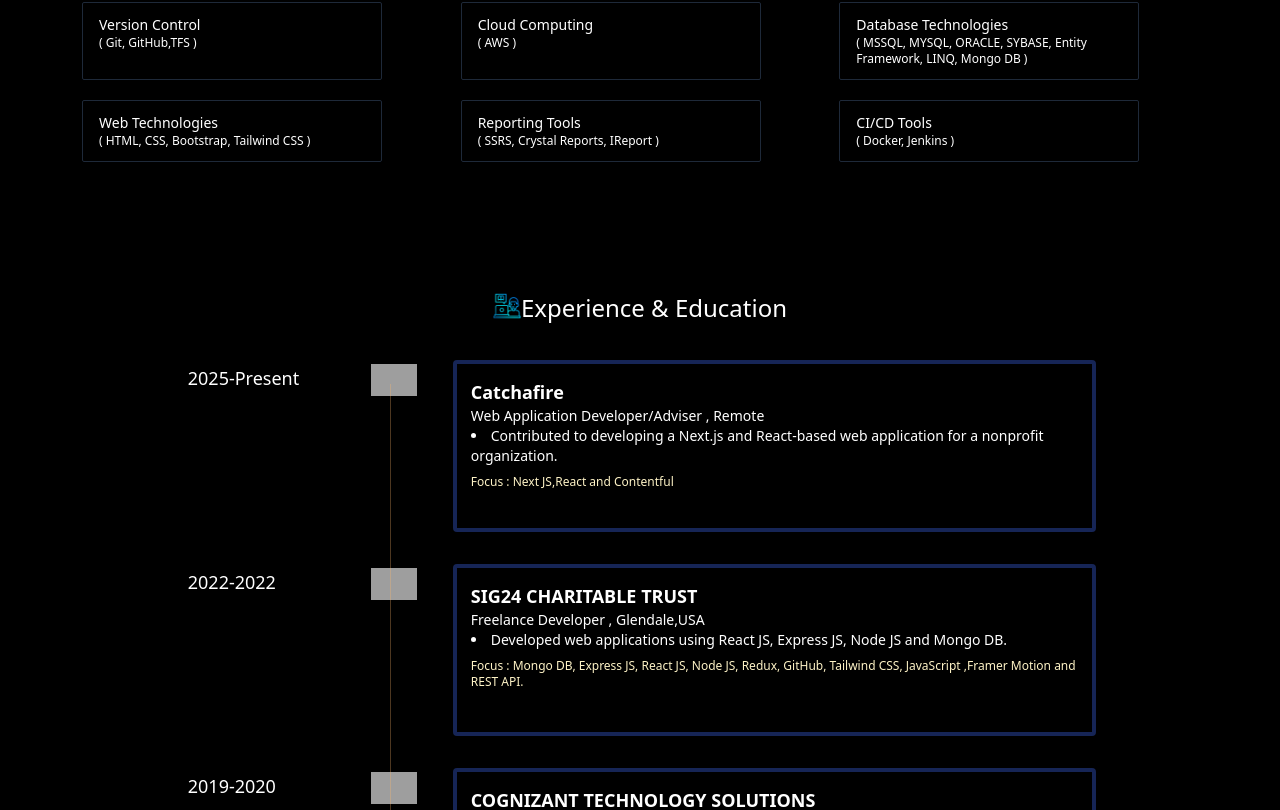
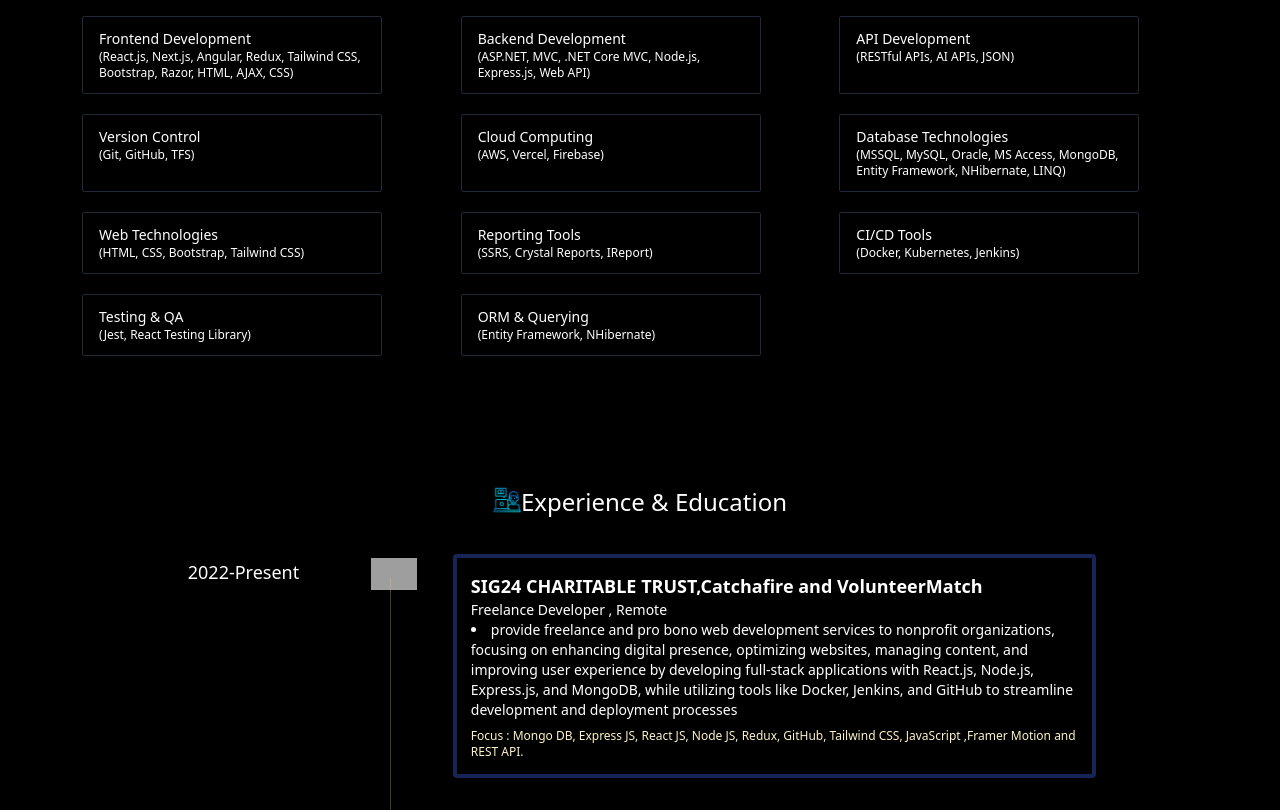
Before and after one commit to gopikalakshmia/portfolio, a React (Vite) app: page / in a window 1280 px wide. Shown: the part 1610-2420 px from the top of the page. Built offline with nearby package versions, Linux system fonts and the light colour scheme; grey boxes are pictures that could not be loaded.

Commit message:
added new skills

```diff
--- a/src/Components/About.jsx
+++ b/src/Components/About.jsx
@@ -20,6 +20,8 @@
              <p>Currently upskilling in React through various courses to stay ahead in the ever-evolving tech landscape.
                 I love learning new technologies and applying them to build efficient, scalable solutions. </p>
              <br/>
+             <p>I am also actively volunteering as a web developer with Catchafire and VolunteerMatch, contributing to nonprofit projects and using my skills to make a positive impact in the community. </p>
+             <br/>
              <p>I am back with a fresh set of eyes, excited for new opportunities and challenges—let’s connect 😀 </p>
         </div>
         <motion.div className="max-md:hidden md:visible w-2/4 "
--- a/src/Components/Experience.jsx
+++ b/src/Components/Experience.jsx
@@ -20,7 +20,7 @@
               <div key={exp.id} className=" flex flex-initial  ">
                 <div className="max-sm:hidden md:p-5 md:w-1/5">{exp.date}</div>
                 {exp.type === "work" ? (
-                  <div className="max-sm:hidden md: bg-orange-300 w-px h-51 border-.5 translate-x-10 translate-y-10 opacity-30"></div>
+                  <div className="max-sm:hidden md: bg-orange-300 w-px h-60 border-.5 translate-x-10 translate-y-10 opacity-30"></div>
                 ) : (
                   ""
                 )}
--- a/src/assets/Timeline.js
+++ b/src/assets/Timeline.js
@@ -14,7 +14,7 @@
     company: "COGNIZANT TECHNOLOGY SOLUTIONS",
     location: "Coimbatore,India",
     role: "Software Developer",
-    date: "2015-2018",
+    date: "2014-2020",
     type: "work",
     skills:
       "Angular, ASP.Net, MVC, SQL, TypeScript, JSON, AJAX, Entity Framework, GIT, NHibernate, MSSQL, HTML, Bootstrap, TFS, IIS, Service Now and SSRS",
@@ -22,38 +22,38 @@
     ,
   },
 
-  {
-    id: 4,
-    company: "COGNIZANT TECHNOLOGY SOLUTIONS",
-    location: "Coimbatore,India",
-    type: "work",
-    role: "Application Support and Maintenance/Team Member",
-    date: "2019-2020",
-    skills: "ASP.Net, MVC, WCF, ORACLE, IREPORT, MS Access, XML, MYSQL, JIRA and Service Now",
-    activity: ['Coordinate with teams and resolve all complex applications and system issues,Ensuring effective front end and back-end functionality of application',"Implementation of application performance improvements by coordinating with the development team, internal users and the customers."],
-  },
+  // {
+  //   id: 4,
+  //   company: "COGNIZANT TECHNOLOGY SOLUTIONS",
+  //   location: "Coimbatore,India",
+  //   type: "work",
+  //   role: "Application Support and Maintenance/Team Member",
+  //   date: "2019-2020",
+  //   skills: "ASP.Net, MVC, WCF, ORACLE, IREPORT, MS Access, XML, MYSQL, JIRA and Service Now",
+  //   activity: ['Coordinate with teams and resolve all complex applications and system issues,Ensuring effective front end and back-end functionality of application',"Implementation of application performance improvements by coordinating with the development team, internal users and the customers."],
+  // },
   {
     id: 6,
-    company: "SIG24 CHARITABLE TRUST",
-    location: "Glendale,USA",
+    company: "SIG24 CHARITABLE TRUST,Catchafire and VolunteerMatch",
+    location: "Remote",
     type: "work",
     role: "Freelance Developer",
-    date: "2022-2022",
+    date: "2022-Present",
     skills:
       [`Mongo DB, Express JS, React JS, Node JS, Redux, GitHub, Tailwind CSS, JavaScript ,Framer Motion and REST API.`],
-    activity: ["Developed web applications using React JS, Express JS, Node JS and Mongo DB."]
+    activity: ["provide freelance and pro bono web development services to nonprofit organizations, focusing on enhancing digital presence, optimizing websites, managing content, and improving user experience by developing full-stack applications with React.js, Node.js, Express.js, and MongoDB, while utilizing tools like Docker, Jenkins, and GitHub to streamline development and deployment processes"]
   },
-  {
-    id: 6,
-    company: "Catchafire",
-    location: "Remote",
-    type: "work",
-    role: "Web Application Developer/Adviser",
-    date: "2025-Present",
-    skills:
-      [`Next JS,React and Contentful`],
-    activity: ["Contributed to developing a Next.js and React-based web application for a nonprofit organization."]
-  },
+  // {
+  //   id: 6,
+  //   company: "Catchafire",
+  //   location: "Remote",
+  //   type: "work",
+  //   role: "Web Application Developer/Adviser",
+  //   date: "2025-Present",
+  //   skills:
+  //     [`Next JS,React and Contentful`],
+  //   activity: ["Contributed to developing a Next.js and React-based web application for a nonprofit organization."]
+  // },
 
 ];
 
--- a/src/assets/skills.js
+++ b/src/assets/skills.js
@@ -1,22 +1,22 @@
-
 export const skill = [
-  { title: "Programming Language", skills: "(C#, JavaScript, TypeScript)",img:`./images/js.jpg` },
+  { title: "Frontend Development", skills: "(React.js, Next.js, Angular, Redux, Tailwind CSS, Bootstrap, Razor, HTML, AJAX, CSS)", img: `./images/js.jpg` },
   {
-    title: "Frameworks",
-    skills: "( ASP.NET MVC, React, Angular, Express JS )",img:`./images/react.jpg`
+    title: "Backend Development",
+    skills: "(ASP.NET, MVC, .NET Core MVC, Node.js, Express.js, Web API)", img: `./images/react.jpg`
   },
-  { title: "API Development", skills: "( RESTful APIs, JSON )" ,img:`./images/api.jpg`},
-  { title: "Version Control", skills: "( Git, GitHub,TFS )",img:`./images/github.png` },
-  { title: "Cloud Computing", skills: "( AWS )",img:`./images/aws.jpg` },
+  { title: "API Development", skills: "(RESTful APIs, AI APIs, JSON)", img: `./images/api.jpg` },
+  { title: "Version Control", skills: "(Git, GitHub, TFS)", img: `./images/github.png` },
+  { title: "Cloud Computing", skills: "(AWS, Vercel, Firebase)", img: `./images/aws.jpg` },
   {
     title: "Database Technologies",
-    skills:
-      "( MSSQL, MYSQL, ORACLE, SYBASE, Entity Framework, LINQ, Mongo DB )",img:`./images/db.jpg`
+    skills: "(MSSQL, MySQL, Oracle, MS Access, MongoDB, Entity Framework, NHibernate, LINQ)", img: `./images/db.jpg`
   },
   {
     title: "Web Technologies",
-    skills: "( HTML, CSS, Bootstrap, Tailwind CSS )",img:`./images/db.jpg`
+    skills: "(HTML, CSS, Bootstrap, Tailwind CSS)", img: `./images/db.jpg`
   },
-  { title: "Reporting Tools", skills: "( SSRS, Crystal Reports, IReport )" ,img:`./images/report.jpg` },
-  { title: "CI/CD Tools", skills: "( Docker, Jenkins )"  ,img:`./images/docker.jpg`},
+  { title: "Reporting Tools", skills: "(SSRS, Crystal Reports, IReport)", img: `./images/report.jpg` },
+  { title: "CI/CD Tools", skills: "(Docker, Kubernetes, Jenkins)", img: `./images/docker.jpg` },
+  { title: "Testing & QA", skills: "(Jest, React Testing Library)", img: `./images/test.jpg` },
+  { title: "ORM & Querying", skills: "(Entity Framework, NHibernate)", img: `./images/orm.jpg` }
 ];
```
